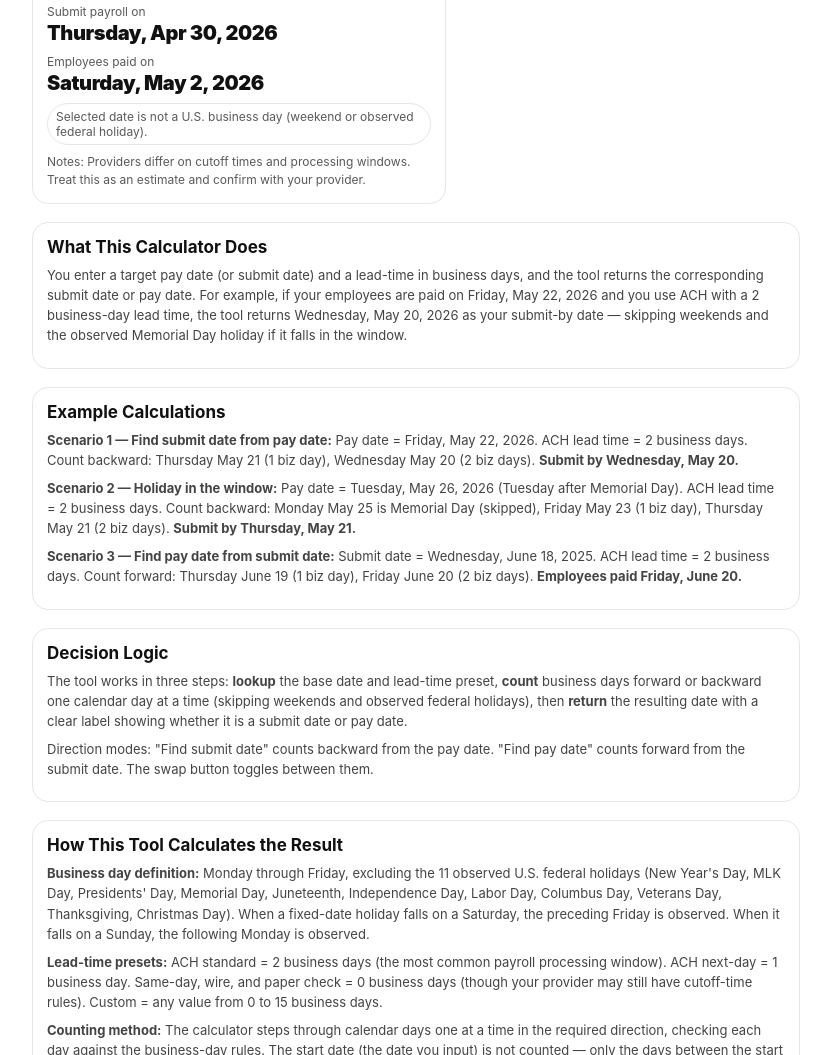
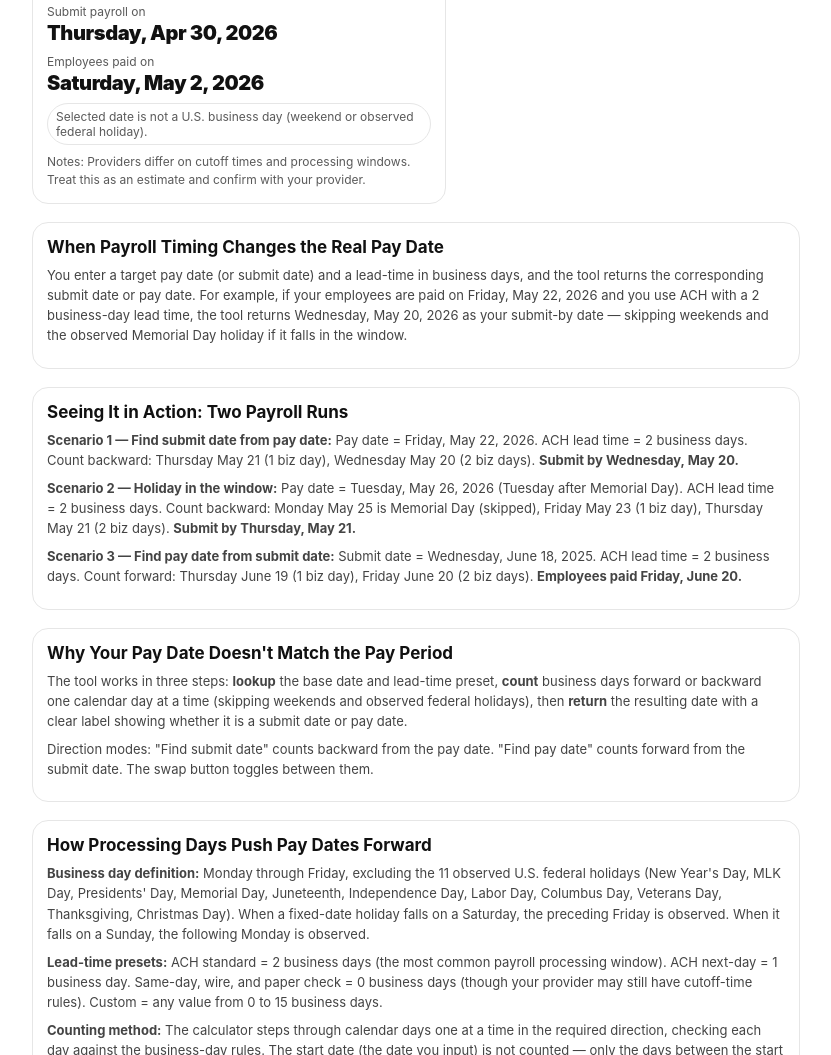
Before and after one commit to sumailjunior03-ui/payrolldatechecker, a plain HTML site: page index.html in a window 1280 px wide. Shown: the part 537-1592 px from the top of the page, without its empty margins (224-1055 px from the left). Drawn offline with Linux system fonts and the light colour scheme.

Commit message:
Replace generic/template headings with scenario-driven Trust Layer headings

```diff
--- a/index.html
+++ b/index.html
@@ -114,25 +114,25 @@
 </section>
 
 <section class="card" style="margin-top:18px;">
-  <h2>What This Calculator Does</h2>
+  <h2>When Payroll Timing Changes the Real Pay Date</h2>
   <p>You enter a target pay date (or submit date) and a lead-time in business days, and the tool returns the corresponding submit date or pay date. For example, if your employees are paid on Friday, May 22, 2026 and you use ACH with a 2 business-day lead time, the tool returns Wednesday, May 20, 2026 as your submit-by date — skipping weekends and the observed Memorial Day holiday if it falls in the window.</p>
 </section>
 
 <section class="card" style="margin-top:18px;">
-  <h2>Example Calculations</h2>
+  <h2>Seeing It in Action: Two Payroll Runs</h2>
   <p><strong>Scenario 1 — Find submit date from pay date:</strong> Pay date = Friday, May 22, 2026. ACH lead time = 2 business days. Count backward: Thursday May 21 (1 biz day), Wednesday May 20 (2 biz days). <strong>Submit by Wednesday, May 20.</strong></p>
   <p><strong>Scenario 2 — Holiday in the window:</strong> Pay date = Tuesday, May 26, 2026 (Tuesday after Memorial Day). ACH lead time = 2 business days. Count backward: Monday May 25 is Memorial Day (skipped), Friday May 23 (1 biz day), Thursday May 21 (2 biz days). <strong>Submit by Thursday, May 21.</strong></p>
   <p><strong>Scenario 3 — Find pay date from submit date:</strong> Submit date = Wednesday, June 18, 2025. ACH lead time = 2 business days. Count forward: Thursday June 19 (1 biz day), Friday June 20 (2 biz days). <strong>Employees paid Friday, June 20.</strong></p>
 </section>
 
 <section class="card" style="margin-top:18px;">
-  <h2>Decision Logic</h2>
+  <h2>Why Your Pay Date Doesn't Match the Pay Period</h2>
   <p>The tool works in three steps: <strong>lookup</strong> the base date and lead-time preset, <strong>count</strong> business days forward or backward one calendar day at a time (skipping weekends and observed federal holidays), then <strong>return</strong> the resulting date with a clear label showing whether it is a submit date or pay date.</p>
   <p>Direction modes: "Find submit date" counts backward from the pay date. "Find pay date" counts forward from the submit date. The swap button toggles between them.</p>
 </section>
 
 <section class="card" style="margin-top:18px;">
-  <h2>How This Tool Calculates the Result</h2>
+  <h2>How Processing Days Push Pay Dates Forward</h2>
   <p><strong>Business day definition:</strong> Monday through Friday, excluding the 11 observed U.S. federal holidays (New Year's Day, MLK Day, Presidents' Day, Memorial Day, Juneteenth, Independence Day, Labor Day, Columbus Day, Veterans Day, Thanksgiving, Christmas Day). When a fixed-date holiday falls on a Saturday, the preceding Friday is observed. When it falls on a Sunday, the following Monday is observed.</p>
   <p><strong>Lead-time presets:</strong> ACH standard = 2 business days (the most common payroll processing window). ACH next-day = 1 business day. Same-day, wire, and paper check = 0 business days (though your provider may still have cutoff-time rules). Custom = any value from 0 to 15 business days.</p>
   <p><strong>Counting method:</strong> The calculator steps through calendar days one at a time in the required direction, checking each day against the business-day rules. The start date (the date you input) is not counted — only the days between the start and result are counted. This matches how payroll providers typically define lead time: a 2-day ACH window means two business days <em>between</em> submission and deposit.</p>
```
